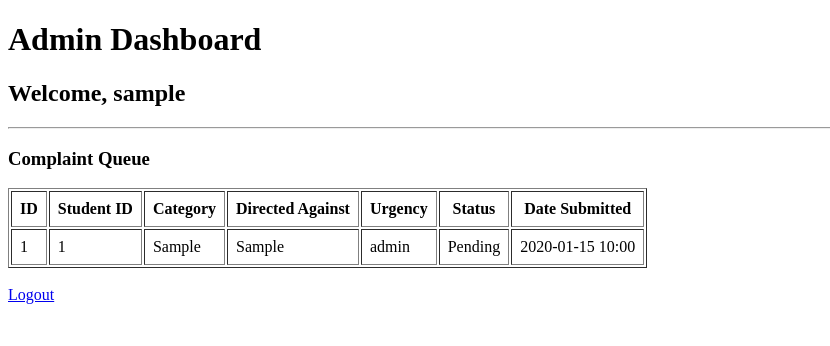
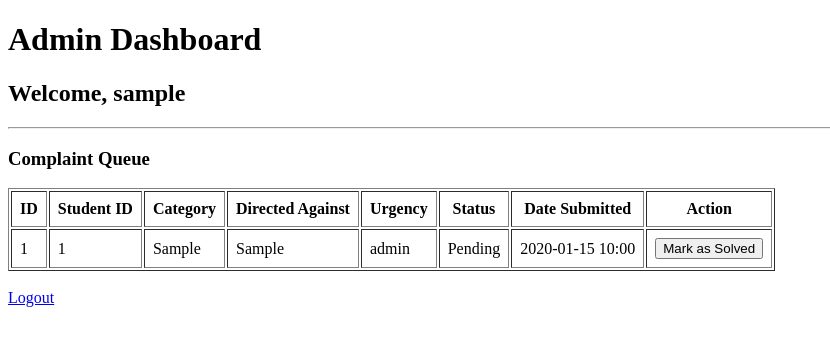
Before and after one commit to mudasirrehman-dev/smart_uni_complaint_system, a Flask app: page /admin/dashboard in a window 1280 px wide. Shown: the top 346 px of the page, without its empty margins (0-830 px from the left). Run offline with Flask 3, Linux system fonts and the light colour scheme; the visitor is signed in with stand-in values (Sample User, id 1); tables that the repository leaves empty hold one stand-in row (values such as "Sample post").

Commit message:
Mark as Solved perfectly working

```diff
--- a/app.py
+++ b/app.py
@@ -134,6 +134,23 @@ def admin_dashboard():
         complaints=complaints
     )
 
+@app.route("/complaint/<int:complaint_id>/solve", methods=["POST"])
+@role_required("admin")
+def solve_complaint(complaint_id):
+
+    complaint = Complaint.query.get_or_404(complaint_id)
+
+    # Extra security:
+    # Admin cannot solve a complaint against Admin
+    if complaint.directed_against == "Admin":
+        return "Access Denied", 403
+
+    complaint.status = "Solved"
+
+    db.session.commit()
+
+    return redirect(url_for("admin_dashboard"))
+
 @app.route("/complaint/new", methods=["GET", "POST"])
 @role_required("student")
 def submit_complaint():
--- a/templates/admin_dashboard.html
+++ b/templates/admin_dashboard.html
@@ -29,6 +29,7 @@
           <th>Urgency</th>
           <th>Status</th>
           <th>Date Submitted</th>
+          <th>Action</th>
         </tr>
       </thead>
 
@@ -52,6 +53,18 @@
           </td>
           <td>{{ complaint.status }}</td>
           <td>{{ complaint.date_submitted.strftime('%Y-%m-%d %H:%M') }}</td>
+          <td>
+            {% if complaint.status == "Pending" %}
+
+            <form
+              method="POST"
+              action="{{ url_for('solve_complaint', complaint_id=complaint.id) }}"
+            >
+              <button type="submit">Mark as Solved</button>
+            </form>
+
+            {% else %} {{ complaint.status }} {% endif %}
+          </td>
         </tr>
 
         {% endfor %}
```
